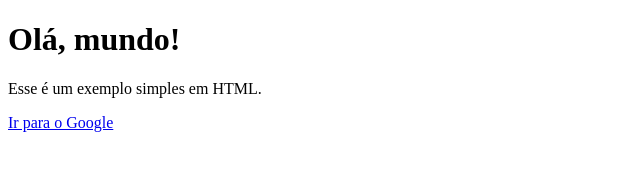
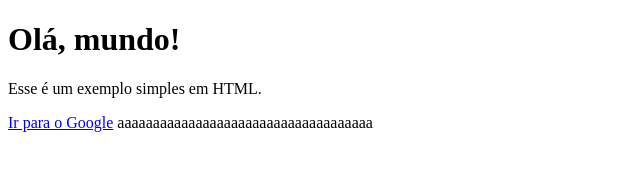
Before and after one commit to diogomoraessz/ProjetoHTML, a plain HTML site: page index.html in a window 1280 px wide. Shown: the whole page, without its empty margins (0-640 px from the left). Drawn offline with Linux system fonts and the light colour scheme.

Commit message:
adiciona uma linha aleatoria

```diff
--- a/index.html
+++ b/index.html
@@ -10,3 +10,4 @@
   <a href="https://www.google.com">Ir para o Google</a>
 </body>
 </html>
+aaaaaaaaaaaaaaaaaaaaaaaaaaaaaaaaaaaa
```
